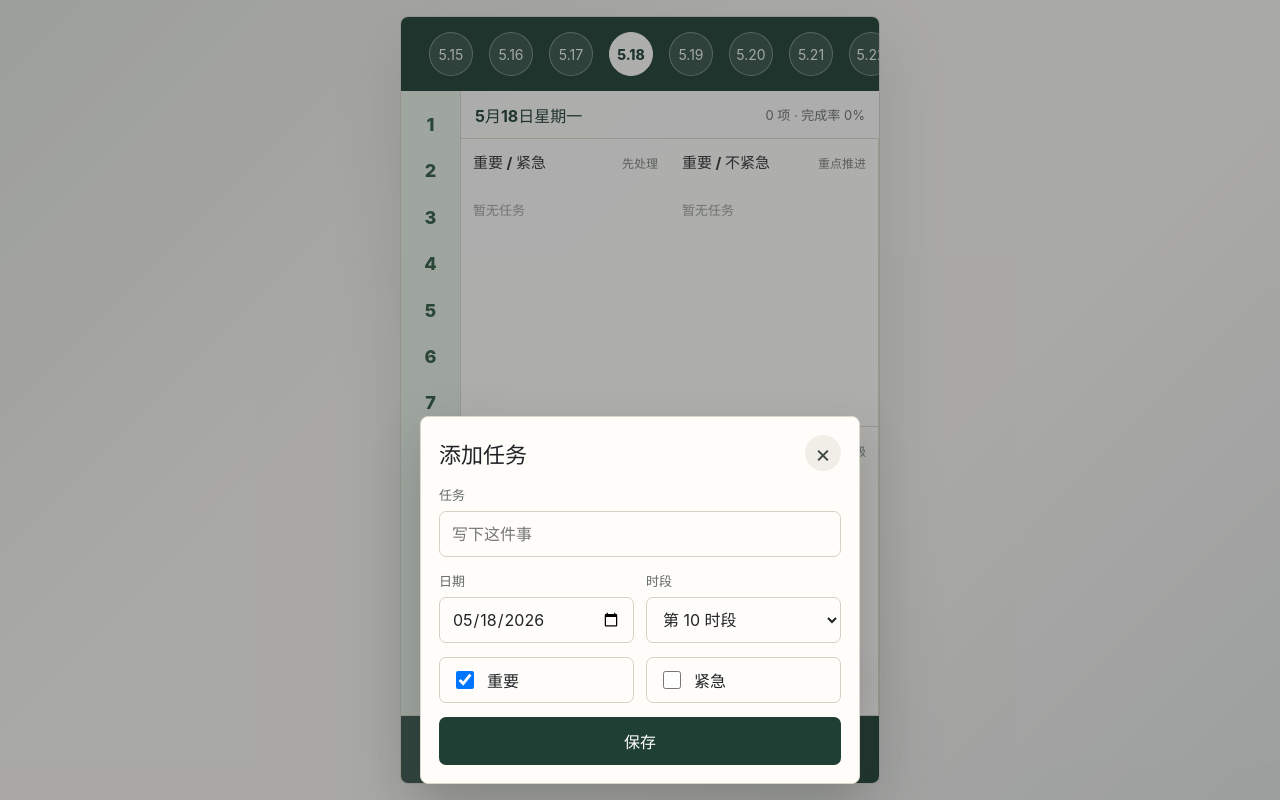
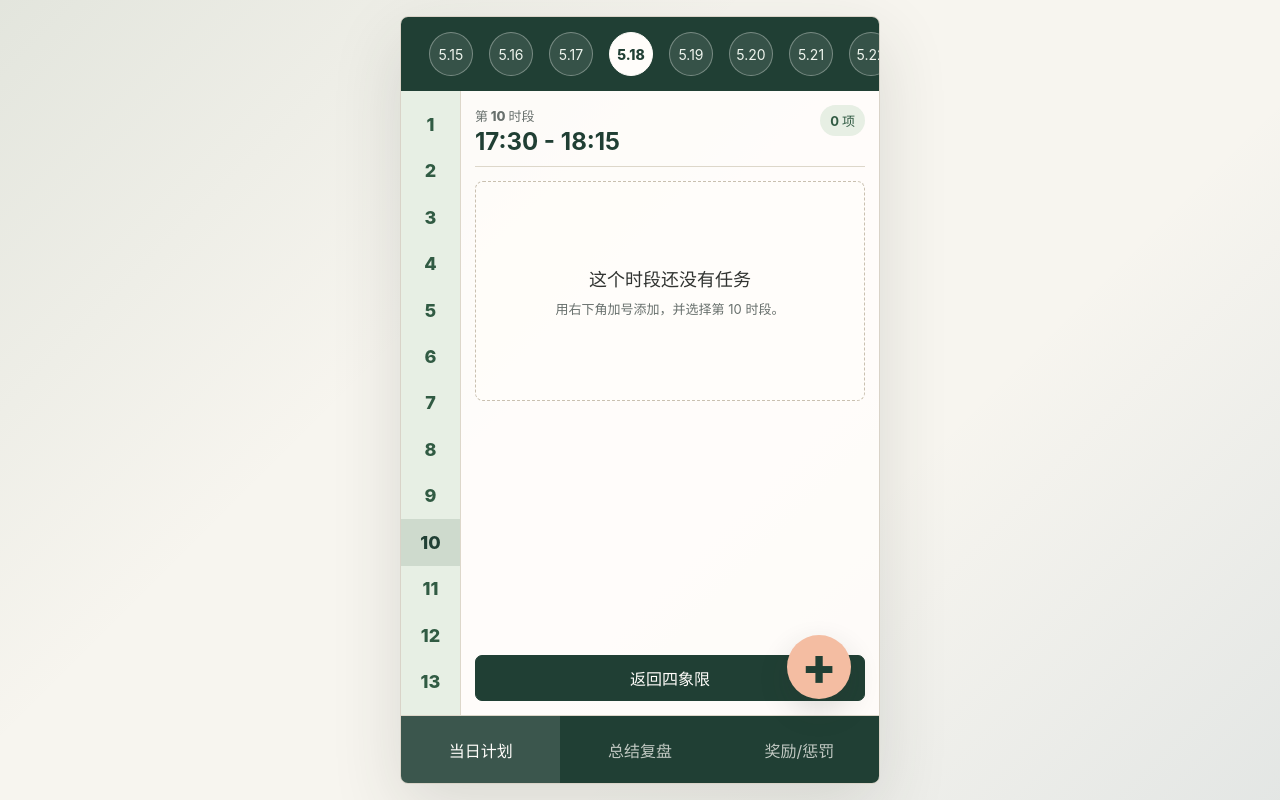
Before and after one commit to Mins-37/time-manager-app, a React (Vite) app: page / in a window 1280 px wide. Both pictures are taken after a click on the button "10". Built offline with nearby package versions, Linux system fonts and the light colour scheme.

Commit message:
Add time slot detail view

```diff
--- a/src/App.css
+++ b/src/App.css
@@ -101,6 +101,8 @@ select {
 }
 
 .time-slot {
+  display: grid;
+  place-items: center;
   border: 0;
   background: transparent;
   color: #315b43;
@@ -108,10 +110,27 @@ select {
   font-weight: 800;
   text-align: center;
   cursor: pointer;
+  user-select: none;
+  touch-action: manipulation;
 }
 
 .time-slot:hover {
   background: rgba(49, 91, 67, 0.09);
+}
+
+.time-slot.is-selected {
+  background: rgba(49, 91, 67, 0.14);
+  color: #203f34;
+}
+
+.time-slot.is-time-mode {
+  gap: 2px;
+  font-size: 13px;
+  line-height: 1.12;
+}
+
+.time-slot.is-time-mode span {
+  display: block;
 }
 
 .quadrant-board {
@@ -121,6 +140,92 @@ select {
   grid-template-rows: 48px repeat(2, minmax(0, 1fr));
   min-width: 0;
   background: rgba(255, 253, 250, 0.78);
+}
+
+.slot-detail {
+  display: grid;
+  grid-template-rows: auto minmax(0, 1fr) auto;
+  min-width: 0;
+  min-height: 0;
+  padding: 14px;
+  background: rgba(255, 253, 250, 0.82);
+}
+
+.slot-detail-header {
+  display: flex;
+  align-items: start;
+  justify-content: space-between;
+  gap: 16px;
+  padding-bottom: 12px;
+  border-bottom: 1px solid #ddd7ca;
+}
+
+.slot-detail-header span {
+  color: #68706d;
+  font-size: 13px;
+  font-weight: 800;
+}
+
+.slot-detail-header h2 {
+  margin: 4px 0 0;
+  color: #203f34;
+  font-size: 24px;
+  line-height: 1.05;
+}
+
+.slot-detail-header strong {
+  flex: 0 0 auto;
+  border-radius: 999px;
+  background: #e7efe4;
+  color: #315b43;
+  padding: 6px 10px;
+  font-size: 13px;
+}
+
+.slot-task-list {
+  display: flex;
+  flex-direction: column;
+  gap: 10px;
+  min-height: 0;
+  padding: 14px 0;
+  overflow: auto;
+}
+
+.slot-empty {
+  display: grid;
+  place-content: center;
+  min-height: 220px;
+  border: 1px dashed #c9c0b0;
+  border-radius: 8px;
+  background: rgba(255, 253, 250, 0.56);
+  text-align: center;
+}
+
+.slot-empty p {
+  margin: 0 0 8px;
+  color: #303330;
+  font-size: 18px;
+  font-weight: 900;
+}
+
+.slot-empty span {
+  max-width: 240px;
+  color: #68706d;
+  font-size: 13px;
+}
+
+.back-to-board {
+  min-height: 46px;
+  border: 1px solid #203f34;
+  border-radius: 7px;
+  background: #203f34;
+  color: #fffdfa;
+  font-weight: 900;
+  cursor: pointer;
+}
+
+.back-to-board:hover {
+  background: #2c5948;
 }
 
 .day-summary {
@@ -448,8 +553,16 @@ select {
     grid-template-columns: 56px minmax(0, 1fr);
   }
 
+  .time-slot.is-time-mode {
+    font-size: 12px;
+  }
+
   .quadrant {
     padding: 10px;
+  }
+
+  .slot-detail {
+    padding: 12px;
   }
 
   .quadrant-heading {
--- a/src/App.jsx
+++ b/src/App.jsx
@@ -1,12 +1,23 @@
-import { useEffect, useMemo, useState } from 'react'
+import { useEffect, useMemo, useRef, useState } from 'react'
 import './App.css'
 
 const STORAGE_KEY = 'time-manager-tasks'
 
-const TIME_SLOTS = Array.from({ length: 13 }, (_, index) => ({
-  id: String(index + 1),
-  label: String(index + 1),
-}))
+const TIME_SLOTS = [
+  { id: '1', label: '1', timeLabel: '8:00\n8:45' },
+  { id: '2', label: '2', timeLabel: '8:50\n9:35' },
+  { id: '3', label: '3', timeLabel: '9:50\n10:35' },
+  { id: '4', label: '4', timeLabel: '10:40\n11:25' },
+  { id: '5', label: '5', timeLabel: '11:30\n12:15' },
+  { id: '6', label: '6', timeLabel: '14:05\n14:50' },
+  { id: '7', label: '7', timeLabel: '14:55\n15:40' },
+  { id: '8', label: '8', timeLabel: '15:45\n16:30' },
+  { id: '9', label: '9', timeLabel: '16:40\n17:25' },
+  { id: '10', label: '10', timeLabel: '17:30\n18:15' },
+  { id: '11', label: '11', timeLabel: '18:30\n19:15' },
+  { id: '12', label: '12', timeLabel: '19:20\n20:00' },
+  { id: '13', label: '13', timeLabel: '20:10\n20:55' },
+]
 
 const TABS = [
   { id: 'plan', label: '当日计划' },
@@ -157,9 +168,13 @@ function App() {
   const [tasks, setTasks] = useState(loadTasks)
   const [selectedDate, setSelectedDate] = useState(getDateString)
   const [activeTab, setActiveTab] = useState('plan')
+  const [selectedSlotId, setSelectedSlotId] = useState(null)
+  const [timeRailMode, setTimeRailMode] = useState('period')
   const [isTaskPanelOpen, setIsTaskPanelOpen] = useState(false)
   const [editingTaskId, setEditingTaskId] = useState(null)
   const [taskForm, setTaskForm] = useState(() => getEmptyForm(getDateString()))
+  const longPressTimerRef = useRef(null)
+  const didLongPressRef = useRef(false)
 
   useEffect(() => {
     localStorage.setItem(STORAGE_KEY, JSON.stringify(tasks))
@@ -173,6 +188,11 @@ function App() {
     () => tasks.filter((task) => task.taskDate === selectedDate),
     [selectedDate, tasks],
   )
+  const selectedSlot = TIME_SLOTS.find((slot) => slot.id === selectedSlotId)
+  const selectedSlotTasks = useMemo(
+    () => selectedTasks.filter((task) => task.slotId === selectedSlotId),
+    [selectedSlotId, selectedTasks],
+  )
 
   const completedCount = selectedTasks.filter((task) => task.completed).length
   const completionRate =
@@ -182,6 +202,7 @@ function App() {
 
   function selectDate(nextDate) {
     setSelectedDate(nextDate)
+    setSelectedSlotId(null)
     setTaskForm((currentForm) => ({ ...currentForm, taskDate: nextDate }))
   }
 
@@ -189,6 +210,30 @@ function App() {
     setEditingTaskId(null)
     setTaskForm({ ...getEmptyForm(selectedDate), slotId })
     setIsTaskPanelOpen(true)
+  }
+
+  function handleSlotPointerDown() {
+    didLongPressRef.current = false
+    window.clearTimeout(longPressTimerRef.current)
+    longPressTimerRef.current = window.setTimeout(() => {
+      didLongPressRef.current = true
+      setTimeRailMode((currentMode) =>
+        currentMode === 'period' ? 'time' : 'period',
+      )
+    }, 550)
+  }
+
+  function handleSlotPointerEnd() {
+    window.clearTimeout(longPressTimerRef.current)
+  }
+
+  function handleSlotClick(slotId) {
+    if (didLongPressRef.current) {
+      didLongPressRef.current = false
+      return
+    }
+
+    setSelectedSlotId(slotId)
   }
 
   function openEditPanel(task) {
@@ -295,6 +340,39 @@ function App() {
     )
   }
 
+  function renderSlotDetail() {
+    return (
+      <section className="slot-detail" aria-label="时段任务详情">
+        <div className="slot-detail-header">
+          <div>
+            <span>第 {selectedSlot?.label} 时段</span>
+            <h2>{selectedSlot?.timeLabel.replace('\n', ' - ')}</h2>
+          </div>
+          <strong>{selectedSlotTasks.length} 项</strong>
+        </div>
+
+        <div className="slot-task-list">
+          {selectedSlotTasks.length === 0 ? (
+            <div className="slot-empty">
+              <p>这个时段还没有任务</p>
+              <span>用右下角加号添加，并选择第 {selectedSlot?.label} 时段。</span>
+            </div>
+          ) : (
+            selectedSlotTasks.map(renderTaskCard)
+          )}
+        </div>
+
+        <button
+          className="back-to-board"
+          type="button"
+          onClick={() => setSelectedSlotId(null)}
+        >
+          返回四象限
+        </button>
+      </section>
+    )
+  }
+
   return (
     <main className="app-shell">
       <section className="phone-shell">
@@ -317,17 +395,29 @@ function App() {
               <aside className="time-rail" aria-label="时间段">
                 {TIME_SLOTS.map((slot) => (
                   <button
-                    className="time-slot"
+                    className={`time-slot ${
+                      selectedSlotId === slot.id ? 'is-selected' : ''
+                    } ${timeRailMode === 'time' ? 'is-time-mode' : ''}`}
                     key={slot.id}
                     type="button"
-                    onClick={() => openCreatePanel(slot.id)}
+                    onClick={() => handleSlotClick(slot.id)}
+                    onPointerDown={handleSlotPointerDown}
+                    onPointerLeave={handleSlotPointerEnd}
+                    onPointerUp={handleSlotPointerEnd}
                   >
-                    {slot.label}
+                    {timeRailMode === 'time'
+                      ? slot.timeLabel.split('\n').map((line) => (
+                          <span key={line}>{line}</span>
+                        ))
+                      : slot.label}
                   </button>
                 ))}
               </aside>
 
-              <section className="quadrant-board" aria-label="四象限任务区">
+              {selectedSlotId ? (
+                renderSlotDetail()
+              ) : (
+                <section className="quadrant-board" aria-label="四象限任务区">
                 <div className="day-summary">
                   <strong>{formatDateLabel(selectedDate)}</strong>
                   <span>
@@ -359,7 +449,8 @@ function App() {
                     </section>
                   )
                 })}
-              </section>
+                </section>
+              )}
             </div>
           ) : (
             <section className="placeholder-view">
@@ -373,7 +464,7 @@ function App() {
           className="floating-add"
           type="button"
           aria-label="添加任务"
-          onClick={() => openCreatePanel()}
+          onClick={() => openCreatePanel(selectedSlotId || '1')}
         >
           +
         </button>
@@ -430,7 +521,7 @@ function App() {
                 >
                   {TIME_SLOTS.map((slot) => (
                     <option key={slot.id} value={slot.id}>
-                      第 {slot.label} 时段
+                      第 {slot.label} 时段（{slot.timeLabel.replace('\n', '-')}）
                     </option>
                   ))}
                 </select>
```
